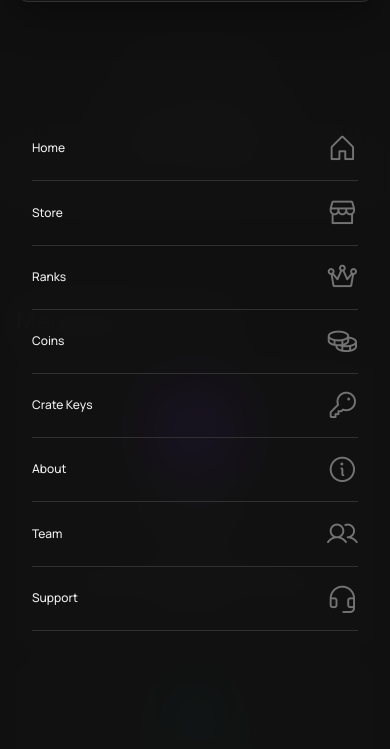
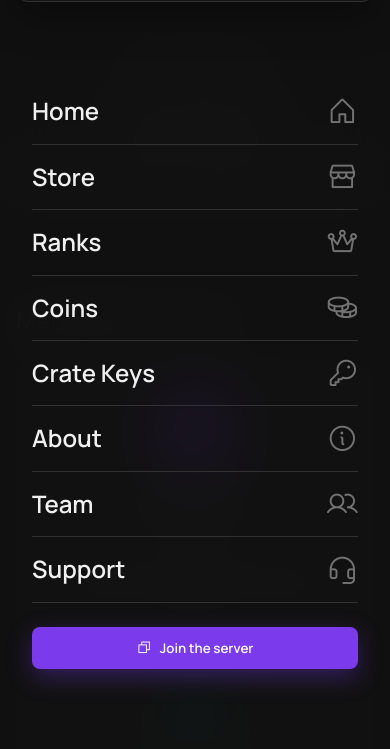
Before and after one commit to mdhasan106950-alt/iron-cloud-mc-shop, a plain HTML site: page team.html in a window 390 px wide. Both pictures are taken after a click on the button "Open menu". Shown: the part 72-821 px from the top of the page. Drawn offline with Linux system fonts and the light colour scheme.

Commit message:
Polish: mobile hamburger breakpoint, mobile-menu Join CTA
Co-authored-by: arena-agent <297053741+arena-agent@users.noreply.github.com>

```diff
--- a/css/style.css
+++ b/css/style.css
@@ -551,6 +551,21 @@ section {
 
 .mobile-menu a .ph { font-size: 1.3em; color: var(--text-muted); }
 
+.mobile-menu .btn {
+    display: inline-flex;
+    transform: translateY(24px);
+    opacity: 0;
+    align-items: center;
+    justify-content: center;
+    padding: var(--s-12) var(--s-16);
+    margin-top: var(--s-24);
+    width: 100%;
+    border: none;
+    transition: transform 0.5s var(--ease), opacity 0.5s var(--ease), background-color var(--dur), color var(--dur), border-color var(--dur);
+}
+.mobile-menu.open .btn { transform: translateY(0); opacity: 1; }
+.mobile-menu .btn:active { transform: scale(0.98); }
+
 /* ---------------- Hero ---------------- */
 
 .hero {
@@ -1985,13 +2000,15 @@ section {
     .benefits-grid { grid-template-columns: 1fr; }
 }
 
+@media (max-width: 1024px) {
+    .nav-menu { display: none; }
+    .nav-toggle { display: inline-flex; }
+    .nav-cta { display: none; }
+}
+
 @media (max-width: 768px) {
     :root { --nav-h: 56px; }
     .navbar { border-radius: var(--radius-xl); top: var(--s-8); margin-top: var(--s-8); width: calc(100% - var(--s-16)); }
-    .nav-menu { display: none; }
-    .nav-toggle { display: inline-flex; }
-    .mobile-menu { display: flex; }
-    .nav-cta { display: none; }
     .hero { padding-top: var(--s-48); padding-bottom: var(--s-64); }
     .heading-1 { font-size: var(--text-5xl); }
     .heading-2 { font-size: var(--text-4xl); }
--- a/js/main.js
+++ b/js/main.js
@@ -12,7 +12,7 @@
     const menu = document.querySelector('.mobile-menu');
 
     if (toggle && menu) {
-        const links = Array.from(menu.querySelectorAll('a'));
+        const links = Array.from(menu.querySelectorAll('a, button'));
         // Stagger link entrance: each item 60ms after the previous, cap 400ms
         const step = links.length > 7 ? 50 : 60;
         links.forEach((link, i) => {
--- a/team.html
+++ b/team.html
@@ -47,14 +47,17 @@
     </nav>
 
     <div class="mobile-menu" id="mobile-menu" aria-hidden="true">
-        <a href="index.html"><span class="caption-4">Home</span><i class="ph ph-house"></i></a>
-        <a href="store.html"><span class="caption-4">Store</span><i class="ph ph-storefront"></i></a>
-        <a href="ranks.html"><span class="caption-4">Ranks</span><i class="ph ph-crown"></i></a>
-        <a href="coins.html"><span class="caption-4">Coins</span><i class="ph ph-coins"></i></a>
-        <a href="keys.html"><span class="caption-4">Crate Keys</span><i class="ph ph-key"></i></a>
-        <a href="about.html"><span class="caption-4">About</span><i class="ph ph-info"></i></a>
-        <a href="team.html"><span class="caption-4">Team</span><i class="ph ph-users"></i></a>
-        <a href="support.html"><span class="caption-4">Support</span><i class="ph ph-headset"></i></a>
+        <a href="index.html">Home<i class="ph ph-house"></i></a>
+        <a href="store.html">Store<i class="ph ph-storefront"></i></a>
+        <a href="ranks.html">Ranks<i class="ph ph-crown"></i></a>
+        <a href="coins.html">Coins<i class="ph ph-coins"></i></a>
+        <a href="keys.html">Crate Keys<i class="ph ph-key"></i></a>
+        <a href="about.html">About<i class="ph ph-info"></i></a>
+        <a href="team.html">Team<i class="ph ph-users"></i></a>
+        <a href="support.html">Support<i class="ph ph-headset"></i></a>
+        <button class="btn btn-primary" data-copy="play.ironcloudmc.fun" style="width: 100%; justify-content: center; margin-top: var(--s-24);">
+            <i class="ph ph-copy"></i> Join the server
+        </button>
     </div>
     <main id="main">
 
@@ -65,7 +68,7 @@
                 <p class="page-hero-sub reveal">Meet the people behind IRON CLOUD MC.</p>
             </div>
         </section>
-        <section aria-label="Management team">
+        <section aria-label="Team members">
             <div class="container">
                 <div class="team-group reveal">
                     <h2 class="heading-5">Management Team</h2>
```
Also changed, not shown: 404.html (+11 -8 lines), about.html (+11 -8 lines), coins.html (+11 -8 lines), index.html (+3 -0 lines), keys.html (+11 -8 lines), payment.html (+11 -8 lines), privacy.html (+11 -8 lines), ranks.html (+11 -8 lines), store.html (+11 -8 lines), support.html (+11 -8 lines), terms.html (+12 -9 lines).
